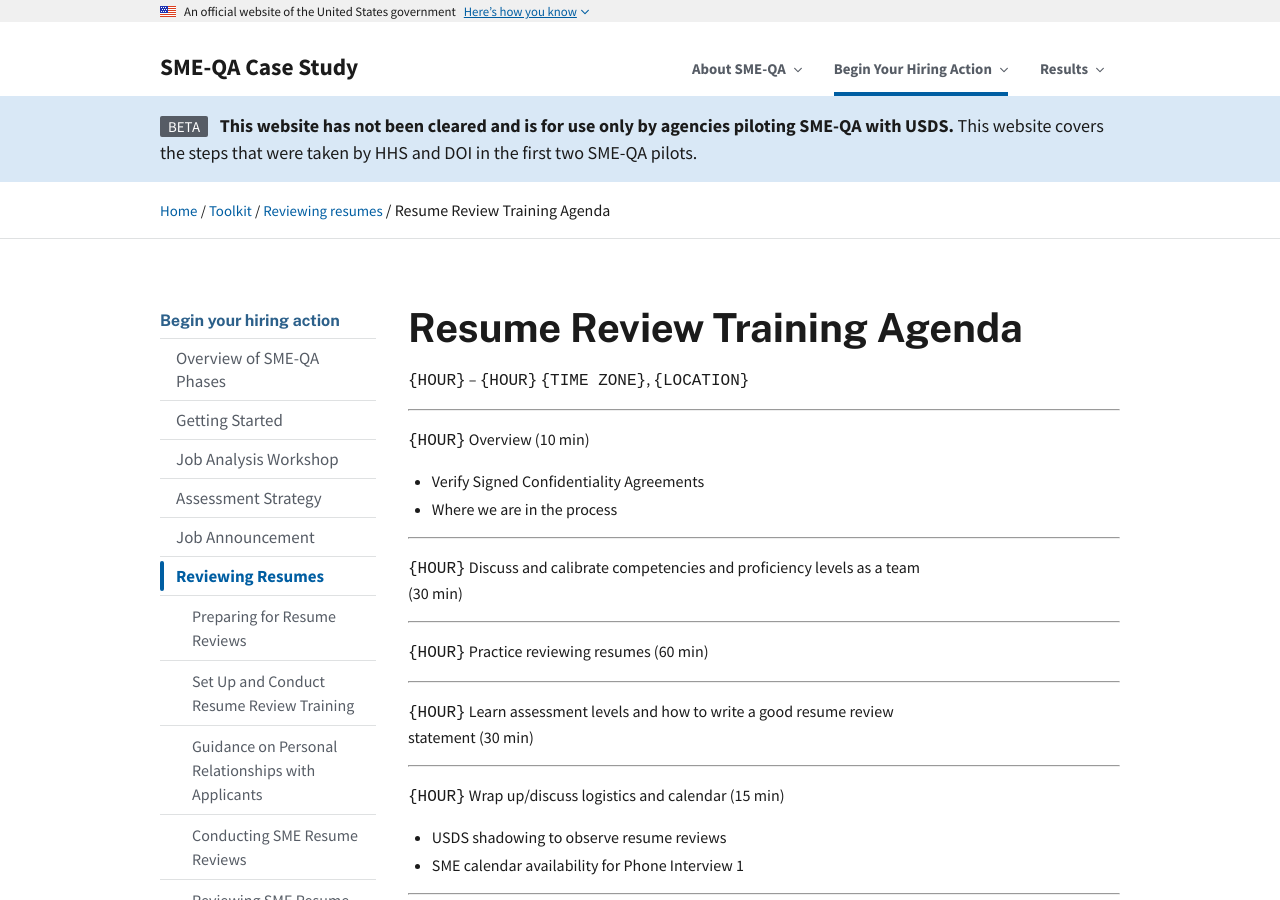
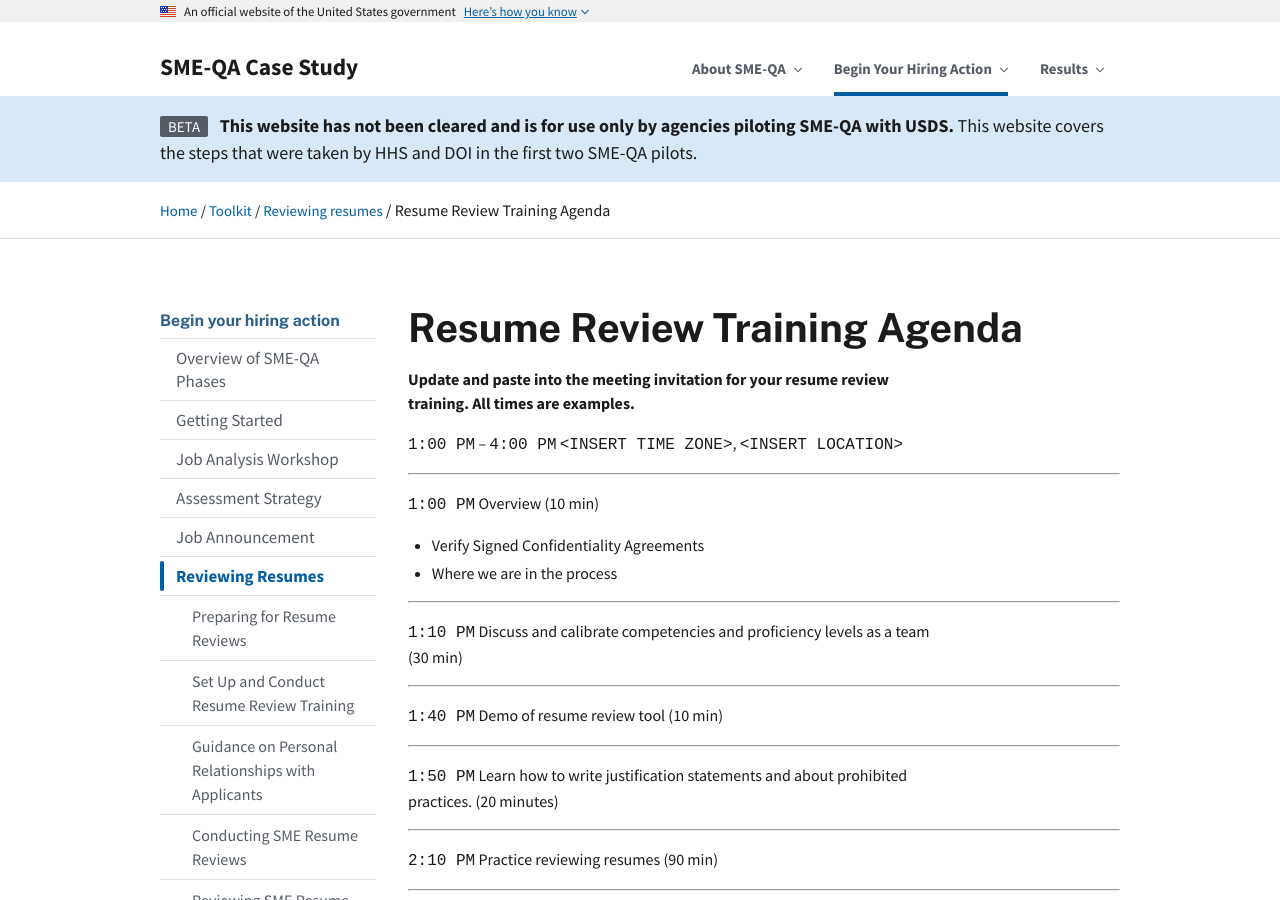
Before and after one commit to usds/SME-QA-Website, a Jekyll site: the page built from toolkit/reviewing-resumes/resume-review-training-agenda.md, in a window 1280 px wide and 900 px high. Built offline with Jekyll 4.4.1, drawn with Linux system fonts in a browser that asks for light colours; some of the changed text lies outside the part shown.

Commit message:
update RR agenda

```diff
--- a/toolkit/reviewing-resumes/resume-review-training-agenda.md
+++ b/toolkit/reviewing-resumes/resume-review-training-agenda.md
@@ -7,30 +7,37 @@
 title: Resume Review Training Agenda
 ---
 
-`{HOUR}` – `{HOUR}` `{TIME ZONE}`, `{LOCATION}`
+__Update and paste into the meeting invitation for your resume review training. All times are examples.__
+
+`1:00 PM` – `4:00 PM` `<INSERT TIME ZONE>`, `<INSERT LOCATION>`
 
 ---
 
-`{HOUR}` Overview (10 min)
+`1:00 PM` Overview (10 min)
 - Verify Signed Confidentiality Agreements
 - Where we are in the process
 
 ---
 
-`{HOUR}` Discuss and calibrate competencies and proficiency levels as a team (30 min)
+`1:10 PM` Discuss and calibrate competencies and proficiency levels as a team (30 min)
 
 ---
 
-`{HOUR}` Practice reviewing resumes (60 min)
+`1:40 PM` Demo of resume review tool (10 min)
 
 ---
 
-`{HOUR}` Learn assessment levels and how to write a good resume review statement (30 min)
+`1:50 PM` Learn how to write justification statements and about prohibited practices. (20 minutes)
 
 ---
 
-`{HOUR}`	Wrap up/discuss logistics and calendar (15 min)
-- USDS shadowing to observe resume reviews
-- SME calendar availability for Phone Interview 1
+`2:10 PM` Practice reviewing resumes (90 min)
 
 ---
+
+`3:40 PM` Logistics (15 min)
+- Wrap up/discuss logistics and calendar
+- SME calendar availability for assessments
+
+---
+`3:55 PM` End of training
```
Also changed, not shown: 1 other file.
